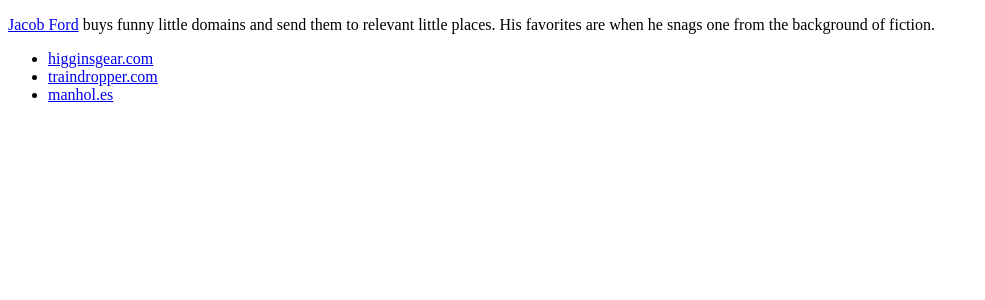
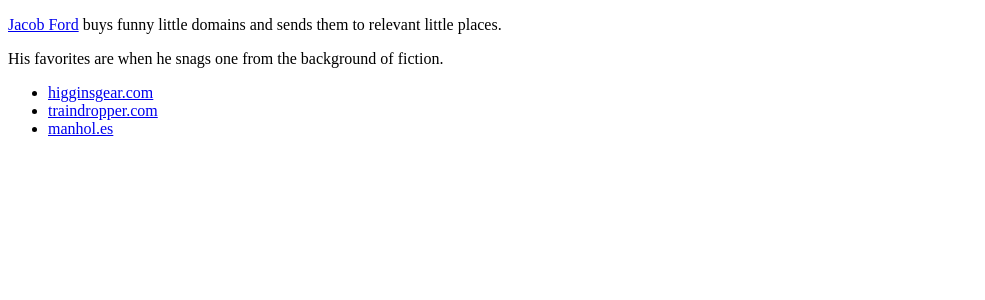
Before and after one commit to yescomment/nc-redirector, a Next.js app: page / in a window 1280 px wide. Shown: the top 300 px of the page, without its empty margins (0-985 px from the left). Built offline with nearby package versions, Linux system fonts and the light colour scheme.

Commit message:
Improve copy

```diff
--- a/pages/index.jsx
+++ b/pages/index.jsx
@@ -7,7 +7,8 @@ export default function TableOfContents({ redirects }) {
       <Head>
         <title>Redirects of Jacob Ford</title>
       </Head>
-      <p><a href="//jacobford.com">Jacob Ford</a> buys funny little domains and send them to relevant little places. His favorites are when he snags one from the background of fiction.</p>
+      <p><a href="//jacobford.com">Jacob Ford</a> buys funny little domains and sends them to relevant little places.</p>
+      <p>His favorites are when he snags one from the background of fiction.</p>
       <ul>
       {Object.keys(redirects).map(domain =>
         <li key={domain}><a href={`//${domain}`}>{domain}</a></li>
```
